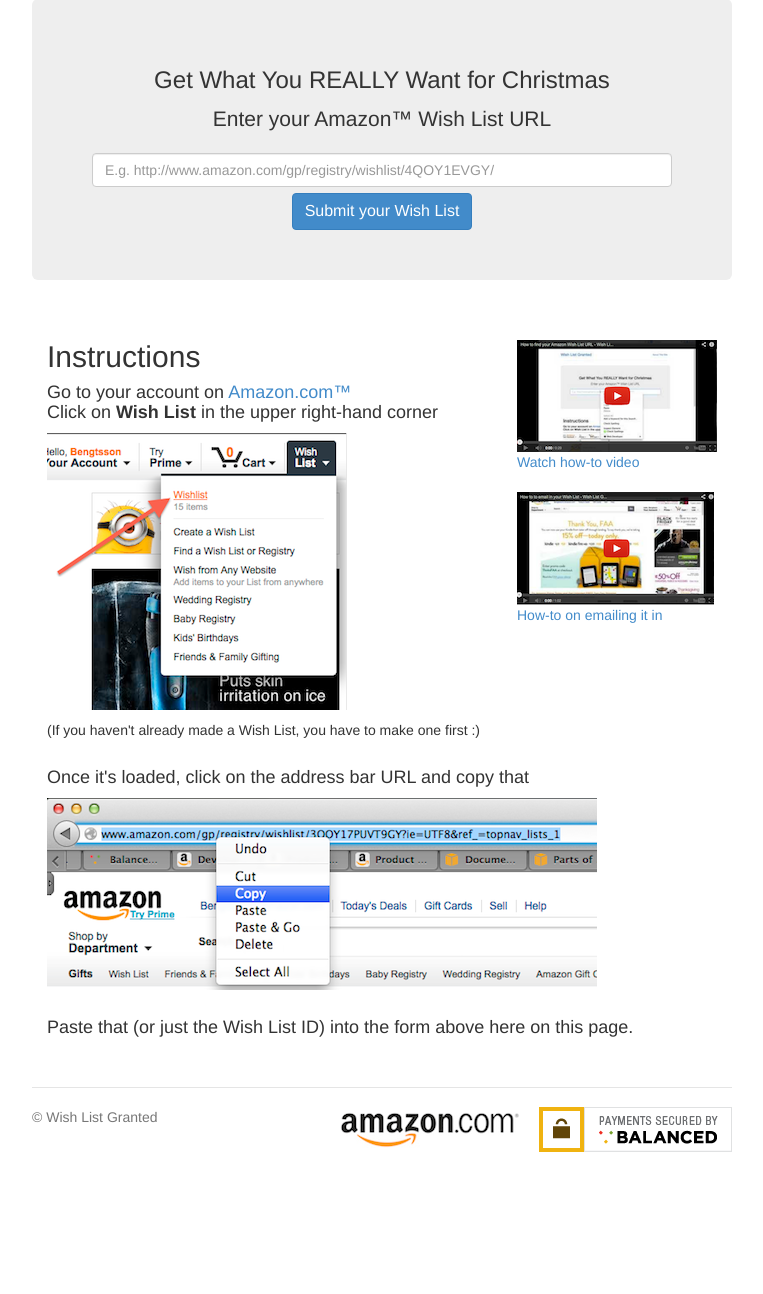
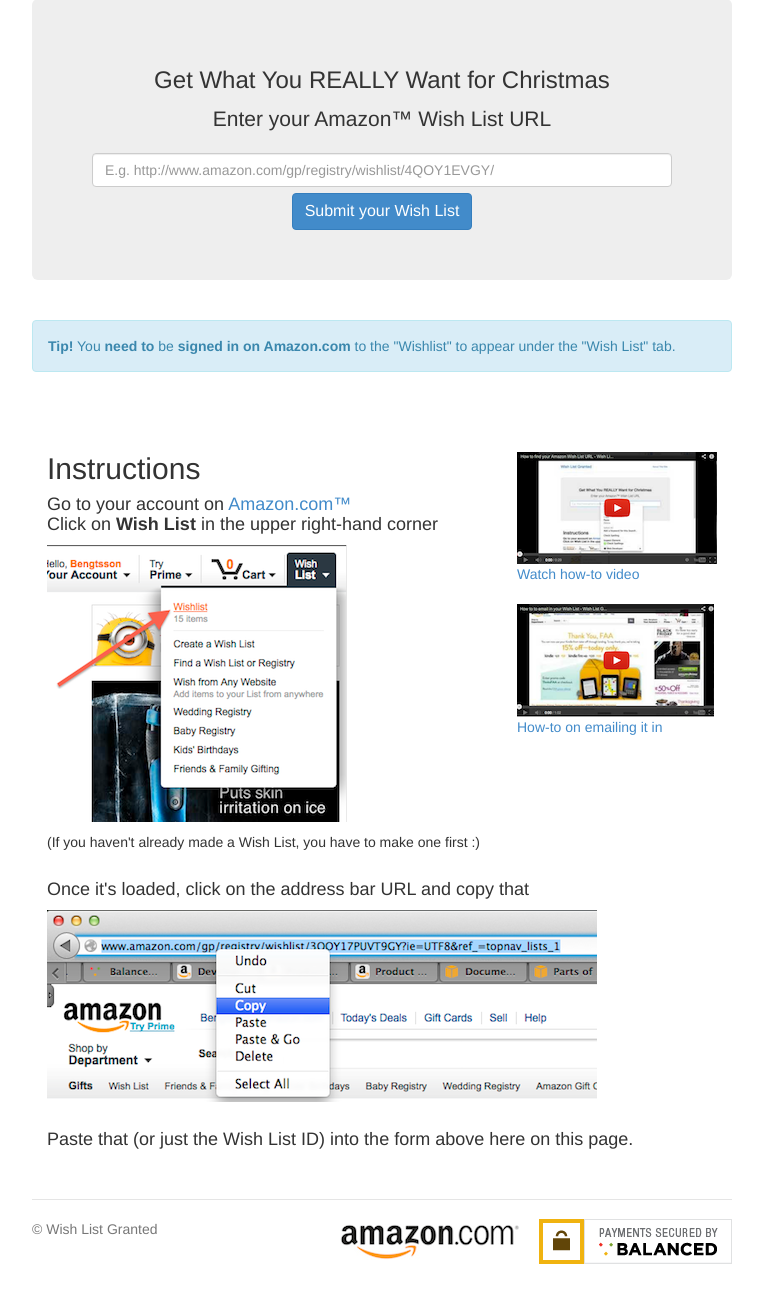
Before and after one commit to peterbe/generousfriends, a Django app: template webapp/main/templates/main/wishlist_start.html in a window 1280 px wide. Shown: the part 97-1391 px from the top of the page, without its empty margins (258-1021 px from the left). Before the commit the page ends 1249 px from the top, so only its background shows below. Run offline with Django 3.2, Linux system fonts and the light colour scheme; the template is opened without the code that fills it, so the values that code supplies are empty; parts of the project's set-up code (start-up, migrations or seed data) failed here and were passed over; some libraries are stand-ins or nearby versions.

Commit message:
added a tip over the instructions

```diff
--- a/webapp/main/templates/main/wishlist_start.html
+++ b/webapp/main/templates/main/wishlist_start.html
@@ -31,7 +31,16 @@
 
       </div>
 
+    <div class="row marketing">
+        <div class="form-error alert alert-info alert-dismissable">
+        <p>
+	  <b>Tip!</b>
+          You <b>need to</b> be <b>signed in on Amazon.com</b> to the "Wishlist" to appear under the "Wish List" tab.</p>
+        </div>
+    </div>
+
       <div class="row marketing">
+
         <div class="col-lg-12">
 	  <p style="float:right">
 	    <a href="http://www.youtube.com/watch?v=CTZ8in6u_Oc" rel="prettyPhoto" title="Video Tutorial -  How to find your Amazon Wish List URL"
```
